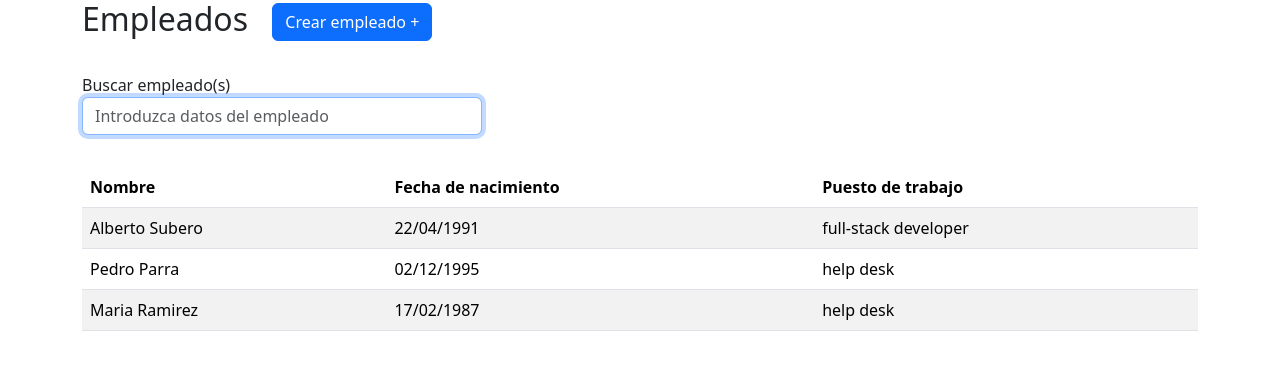
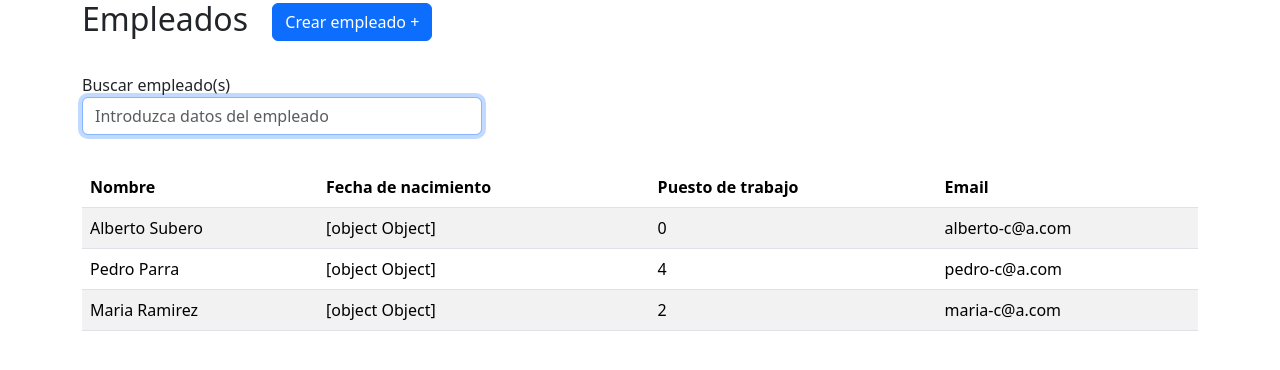
Before and after one commit to albertosubero/unow-test, an Angular app: page / in a window 1280 px wide. Shown: the top 370 px of the page. Built offline with nearby package versions, Linux system fonts and the light colour scheme; no server answers.

Commit message:
UNOW-8: EmployeesListComponent and IEmployees changes

```diff
--- a/src/app/core/modules/dashboard/employees-list/employees-list.component.html
+++ b/src/app/core/modules/dashboard/employees-list/employees-list.component.html
@@ -33,6 +33,7 @@
           <th scope="col">Nombre</th>
           <th scope="col">Fecha de nacimiento</th>
           <th scope="col">Puesto de trabajo</th>
+          <th scope="col">Email</th>
         </tr>
       </thead>
       <tbody>
@@ -41,6 +42,7 @@
             <td>{{ employee.name + ' ' + employee.lastName }}</td>
             <td>{{ employee.dateOfbirth }}</td>
             <td>{{ employee.position }}</td>
+            <td>{{ employee.email }}</td>
           </tr>
         }
       </tbody>
@@ -49,5 +51,5 @@
   </div>
 </section>
 <!-- edit or add employees modal -->
-<app-employees-modal #employeesModalComponent />
+<app-employees-modal #employeesModalComponent (employeeDataSubmit)="employeeDataSubmit($event)" />
 <!-- edit or add employees modal end's -->
--- a/src/app/core/modules/dashboard/employees-list/employees-list.component.ts
+++ b/src/app/core/modules/dashboard/employees-list/employees-list.component.ts
@@ -39,4 +39,10 @@ export class EmployeesListComponent {
     // Open employees modal
     this.employeesModalComponent.openModal(employeeModalType)
   }
+
+  employeeDataSubmit(employee: IEmployees) {
+    console.log("🚀 ~ EmployeesListComponent ~ employeeDataSubmit ~ employee:", employee)
+    this.employeesList.push(employee)
+    localStorage.setItem('employeesList', JSON.stringify(this.employeesList))
+  }
 }
--- a/src/app/shared/dummyData/employees.ts
+++ b/src/app/shared/dummyData/employees.ts
@@ -2,30 +2,39 @@ import { IEmployees } from "../interfaces/employees.interface";
 
 export const employeesListDummyData: IEmployees[] = [
   {
-    _id: '1B',
+    email: 'alberto-c@a.com',
     role: 'ADMIN',
     name: 'Alberto',
     lastName: 'Subero',
-    dateOfbirth: '22/04/1991',
-    position: 'full-stack developer',
-    email: 'alberto-c@a.com'
+    dateOfbirth: {
+      day: 22,
+      month: 4,
+      year: 1991
+    },
+    position: 0,
   },
   {
-    _id: '2B',
+    email: 'pedro-c@a.com',
     role: 'USER',
     name: 'Pedro',
     lastName: 'Parra',
-    dateOfbirth: '02/12/1995',
-    position: 'help desk',
-    email: 'pedro-c@a.com'
+    dateOfbirth: {
+      day: 22,
+      month: 3,
+      year: 1987
+    },
+    position: 4,
   },
   {
-    _id: '2B',
+    email: 'maria-c@a.com',
     role: 'USER',
     name: 'Maria',
     lastName: 'Ramirez',
-    dateOfbirth: '17/02/1987',
-    position: 'help desk',
-    email: 'maria-c@a.com'
+    dateOfbirth: {
+      day: 12,
+      month: 12,
+      year: 1995
+    },
+    position: 2,
   }
 ]
```
Also changed, not shown: src/app/shared/interfaces/employees.interface.ts (+7 -4 lines).
